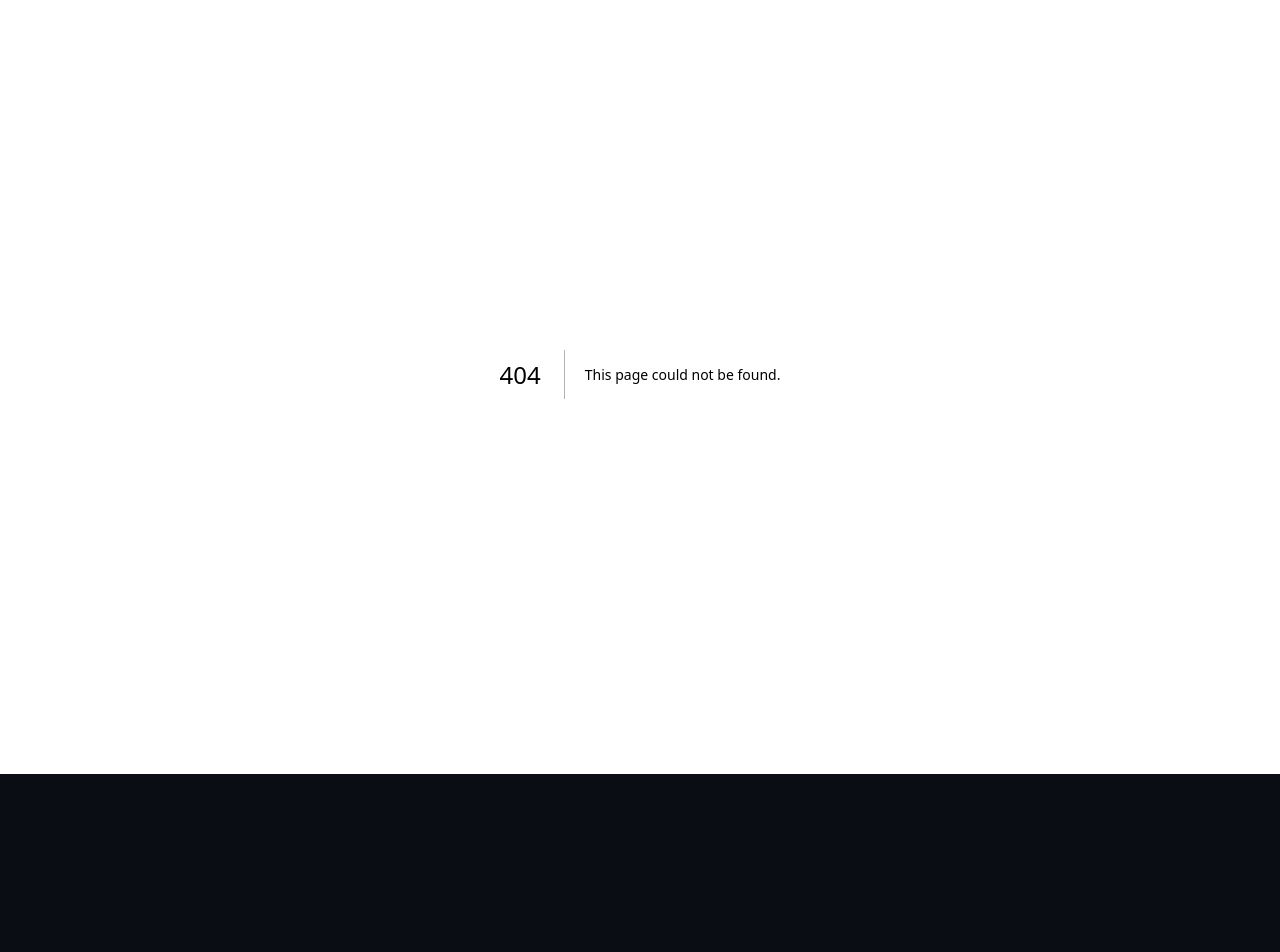
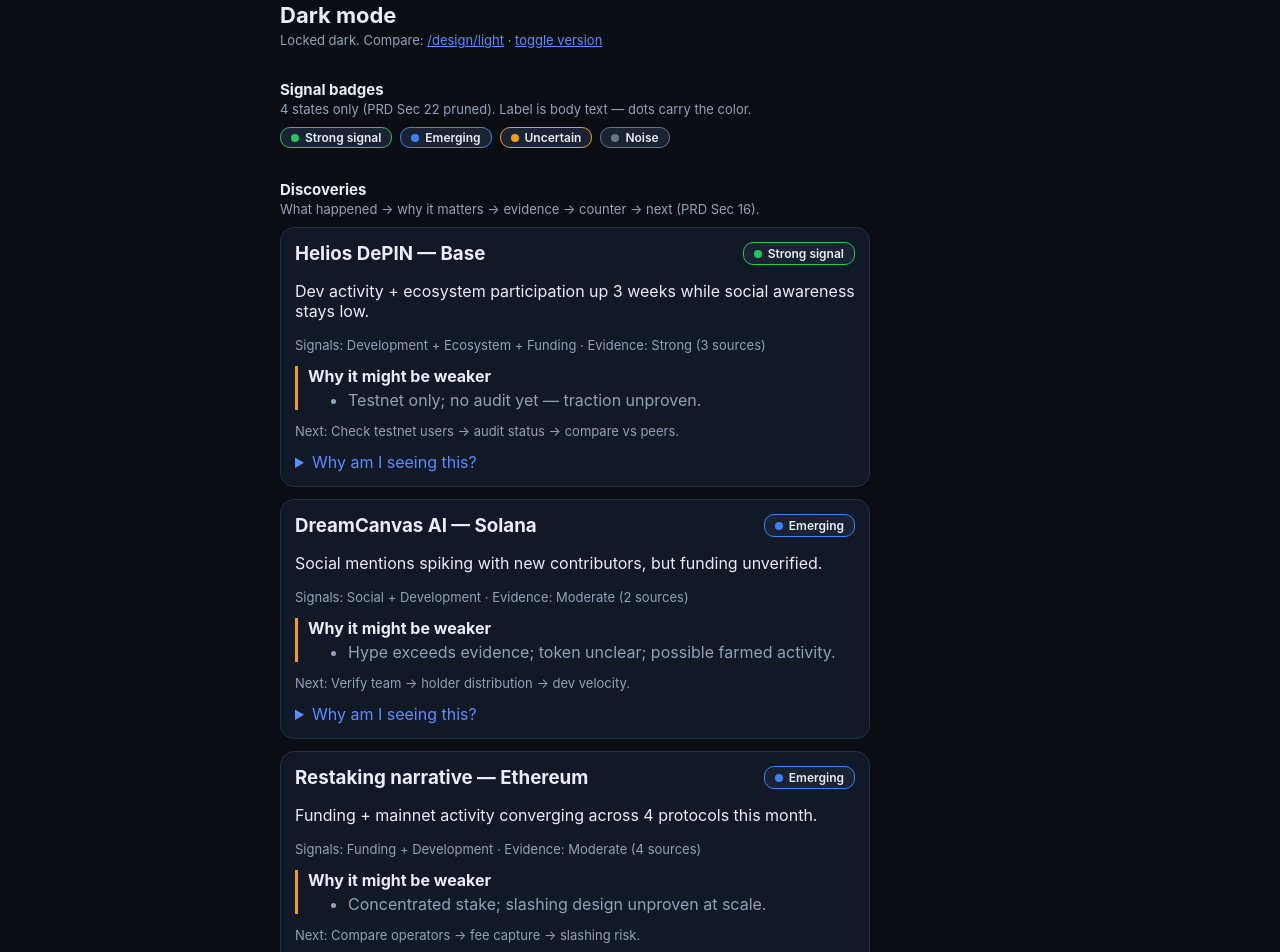
Before and after one commit to Precious08/web3-agent, a Next.js app in the folder apps/web/: page /design/dark in a window 1280 px wide. Before the commit this address had no page. Shown: the part 80-1032 px from the top of the page. Before the commit the page ends 854 px from the top, so only its background shows below. Built offline with nearby package versions, Linux system fonts and the light colour scheme.

Commit message:
feat: split /design into hub plus locked /design/dark and /design/light

```diff
--- /dev/null
+++ b/apps/web/app/design/_showcase.tsx
@@ -0,0 +1,98 @@
+// Shared showcase (mocks + sections). Rendered by /design, /design/dark, /design/light.
+import {
+  SignalBadge,
+  DiscoveryCard,
+  CompareTable2Way,
+  FactTakeUnknown,
+  type Discovery,
+} from "@web3-agent/ui";
+
+export const MOCKS: Discovery[] = [
+  {
+    id: "helios-depin",
+    title: "Helios DePIN — Base",
+    why: "Dev activity + ecosystem participation up 3 weeks while social awareness stays low.",
+    signals: "strong",
+    signalLabel: "Development + Ecosystem + Funding",
+    evidenceStrength: "Strong (3 sources)",
+    counter: "Testnet only; no audit yet — traction unproven.",
+    next: "Check testnet users → audit status → compare vs peers.",
+    reasons: ["matches:Base", "signal:dev+ecosystem", "evidence:3sources"],
+  },
+  {
+    id: "dreamcanvas-ai",
+    title: "DreamCanvas AI — Solana",
+    why: "Social mentions spiking with new contributors, but funding unverified.",
+    signals: "emerging",
+    signalLabel: "Social + Development",
+    evidenceStrength: "Moderate (2 sources)",
+    counter: "Hype exceeds evidence; token unclear; possible farmed activity.",
+    next: "Verify team → holder distribution → dev velocity.",
+    reasons: ["matches:Solana", "signal:social+dev", "outside-watchlist:adjacent"],
+  },
+  {
+    id: "restaking-narrative",
+    title: "Restaking narrative — Ethereum",
+    why: "Funding + mainnet activity converging across 4 protocols this month.",
+    signals: "emerging",
+    signalLabel: "Funding + Development",
+    evidenceStrength: "Moderate (4 sources)",
+    counter: "Concentrated stake; slashing design unproven at scale.",
+    next: "Compare operators → fee capture → slashing risk.",
+    reasons: ["matches:Ethereum", "signal:funding+dev", "narrative:restaking"],
+  },
+];
+
+function Section({ title, hint, children }: { title: string; hint: string; children: React.ReactNode }) {
+  return (
+    <section style={{ display: "grid", gap: 10 }}>
+      <div>
+        <h2 style={{ margin: "8px 0 2px", fontSize: 15, color: "var(--text)" }}>{title}</h2>
+        <p style={{ margin: 0, fontSize: 13, color: "var(--text-muted)" }}>{hint}</p>
+      </div>
+      {children}
+    </section>
+  );
+}
+
+export function Showcase() {
+  return (
+    <>
+      <Section title="Signal badges" hint="4 states only (PRD Sec 22 pruned). Label is body text — dots carry the color.">
+        <div style={{ display: "flex", gap: 8, flexWrap: "wrap" }}>
+          <SignalBadge state="strong" />
+          <SignalBadge state="emerging" />
+          <SignalBadge state="uncertain" />
+          <SignalBadge state="noise" />
+        </div>
+      </Section>
+
+      <Section title="Discoveries" hint="What happened → why it matters → evidence → counter → next (PRD Sec 16).">
+        <div style={{ display: "grid", gap: 12 }}>
+          {MOCKS.map((m) => (
+            <DiscoveryCard key={m.id} item={m} />
+          ))}
+        </div>
+      </Section>
+
+      <Section title="Fact / Take / Unknown" hint="3-way quality split (PRD Sec 23 pruned).">
+        <div style={{ border: "1px solid var(--border)", borderRadius: "var(--radius-lg)", padding: 14, background: "var(--surface)" }}>
+          <FactTakeUnknown
+            fact="Helios testnet launched 18 days ago (docs + GitHub)."
+            take="Early dev + ecosystem convergence is worth investigating."
+            unknown="Mainnet date, token, audit status unconfirmed."
+          />
+        </div>
+      </Section>
+
+      <Section title="Compare (2-way)" hint="Projects only in MVP (PRD Sec 21 pruned).">
+        <div style={{ border: "1px solid var(--border)", borderRadius: "var(--radius-lg)", padding: 14, background: "var(--surface)" }}>
+          <CompareTable2Way
+            a={{ Development: "Strong", Ecosystem: "High", Funding: "Seed" }}
+            b={{ Development: "Moderate", Ecosystem: "Early", Funding: "Unverified" }}
+          />
+        </div>
+      </Section>
+    </>
+  );
+}
--- /dev/null
+++ b/apps/web/app/design/dark/page.tsx
@@ -0,0 +1,18 @@
+// /design/dark — always dark, ignores header toggle (vars scoped to wrapper).
+import { Showcase } from "../_showcase";
+
+export default function DesignDarkPage() {
+  return (
+    <div data-theme="dark" style={{ background: "var(--bg)", color: "var(--text)", minHeight: "100vh" }}>
+      <main style={{ padding: "24px 24px 48px", display: "grid", gap: 24, maxWidth: 720, margin: "0 auto" }}>
+        <div>
+          <h1 style={{ margin: "4px 0", fontSize: 22 }}>Dark mode</h1>
+          <p style={{ margin: 0, fontSize: 13, color: "var(--text-muted)" }}>
+            Locked dark. Compare: <a href="/design/light">/design/light</a> · <a href="/design">toggle version</a>
+          </p>
+        </div>
+        <Showcase />
+      </main>
+    </div>
+  );
+}
```
Also changed, not shown: apps/web/app/design/light/page.tsx (added, +18 -0 lines), apps/web/app/design/page.tsx (+5 -93 lines).
